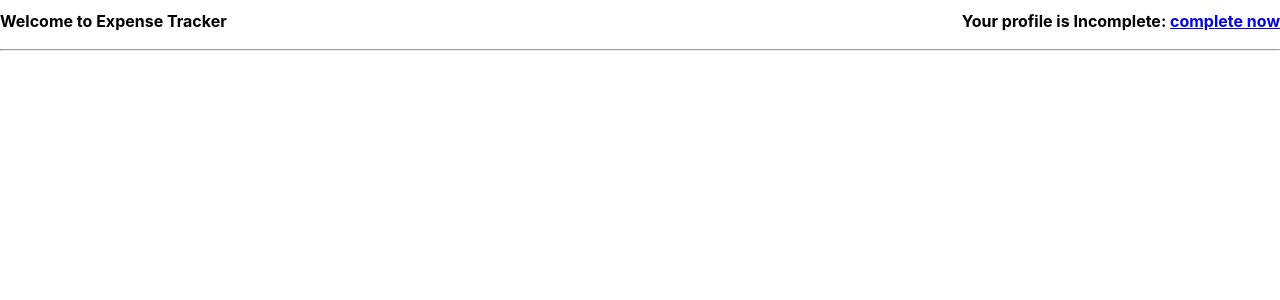
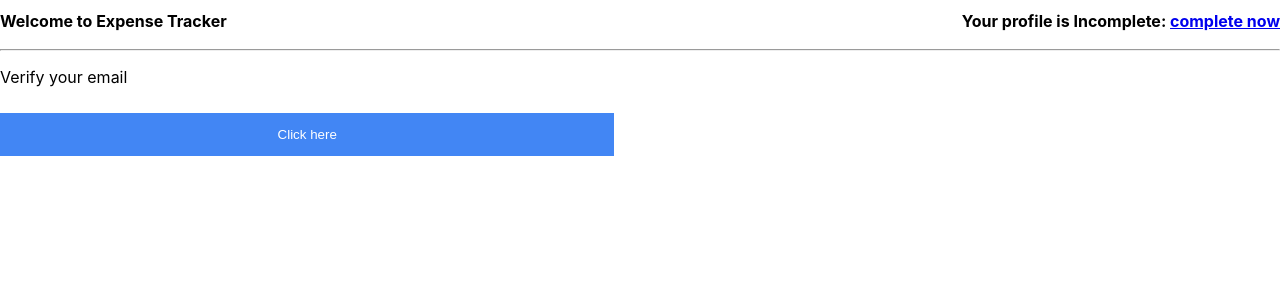
Before and after one commit to ankit-dutta/expense-track-react, a React (Create React App) app: page /welcome in a window 1280 px wide. Shown: the top 300 px of the page. Built offline with nearby package versions, Linux system fonts and the light colour scheme.

Commit message:
adding verify email

```diff
--- a/src/pages/Welcome.js
+++ b/src/pages/Welcome.js
@@ -1,7 +1,45 @@
+import { useContext } from 'react';
 import { Link } from 'react-router-dom';
+import AuthContext from '../store/auth-context';
 import './Welcome.css'
 
+
 const Welcome = () =>{
+
+    const authctx = useContext(AuthContext);
+
+   const verifyHandler = () =>{
+    fetch(`https://identitytoolkit.googleapis.com/v1/accounts:sendOobCode?key=${process.env.REACT_APP_FIREBASE_KEY}`,{
+        method:"POST",
+        body:JSON.stringify({
+            requestType:"VERIFY_EMAIL",
+            idToken:authctx.token,
+        }),
+        headers:{
+            "Content-Type":"application/json"
+        }
+    }).then(res => {
+        if(res.ok){
+            return res.json
+        }else{
+            return res.json().then((data)=>{
+                let errorMessage = "Not Getting Fetched Data";
+                if(data && data.error && data.errorMessage){
+                    errorMessage = data.error.message
+                }
+                throw new Error(errorMessage);
+            })
+        }
+    }).then((data)=>{
+        console.log("Your Email is Verified");
+        console.log(data.email  ,"welcome email");
+    })
+    .catch((err)=>{
+        alert(err.message)
+    })
+
+    }
+
     return(
         <>
         <div>
@@ -17,6 +55,12 @@ const Welcome = () =>{
             </div>
             <hr />
 
+
+            <section>
+                <p>Verify your email</p>
+                <button onClick={verifyHandler} >Click here</button>
+            </section>
+
         </div>
         </>
     )
```
